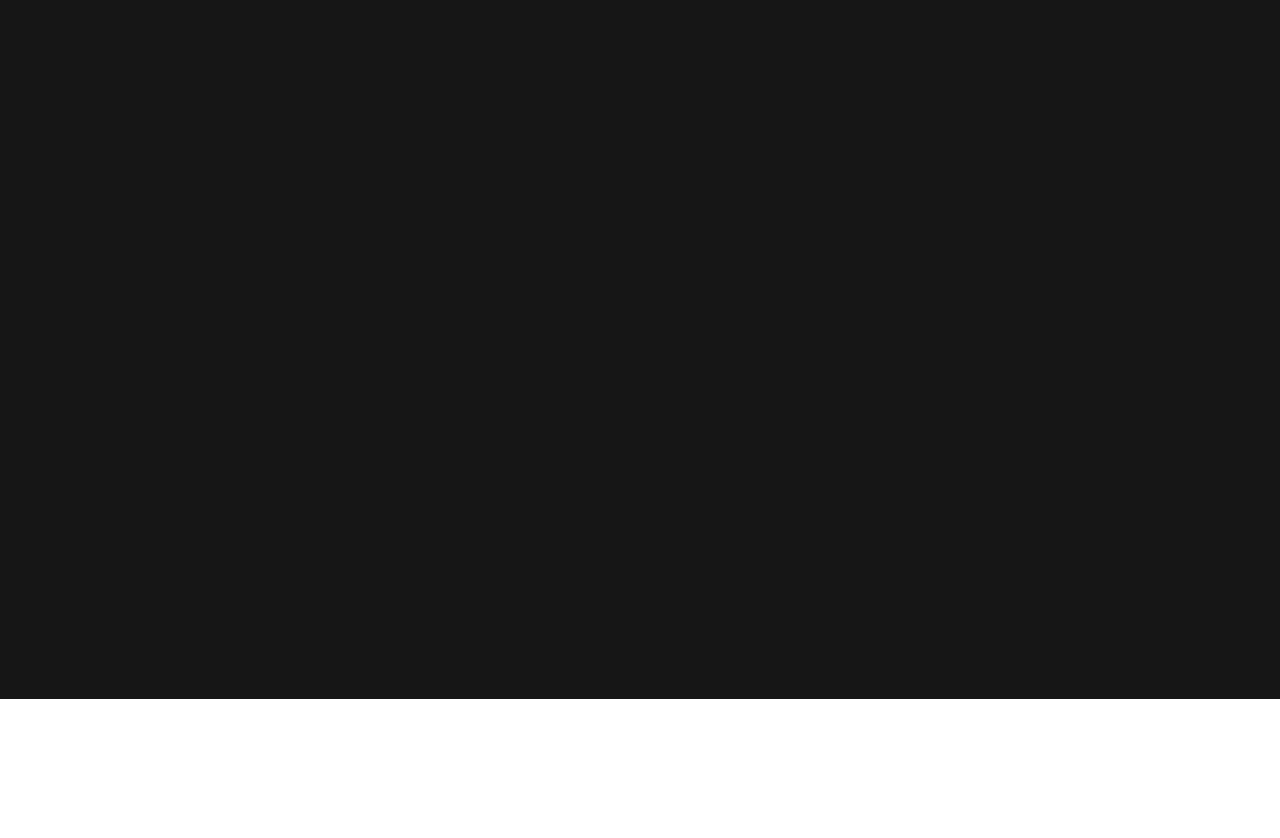
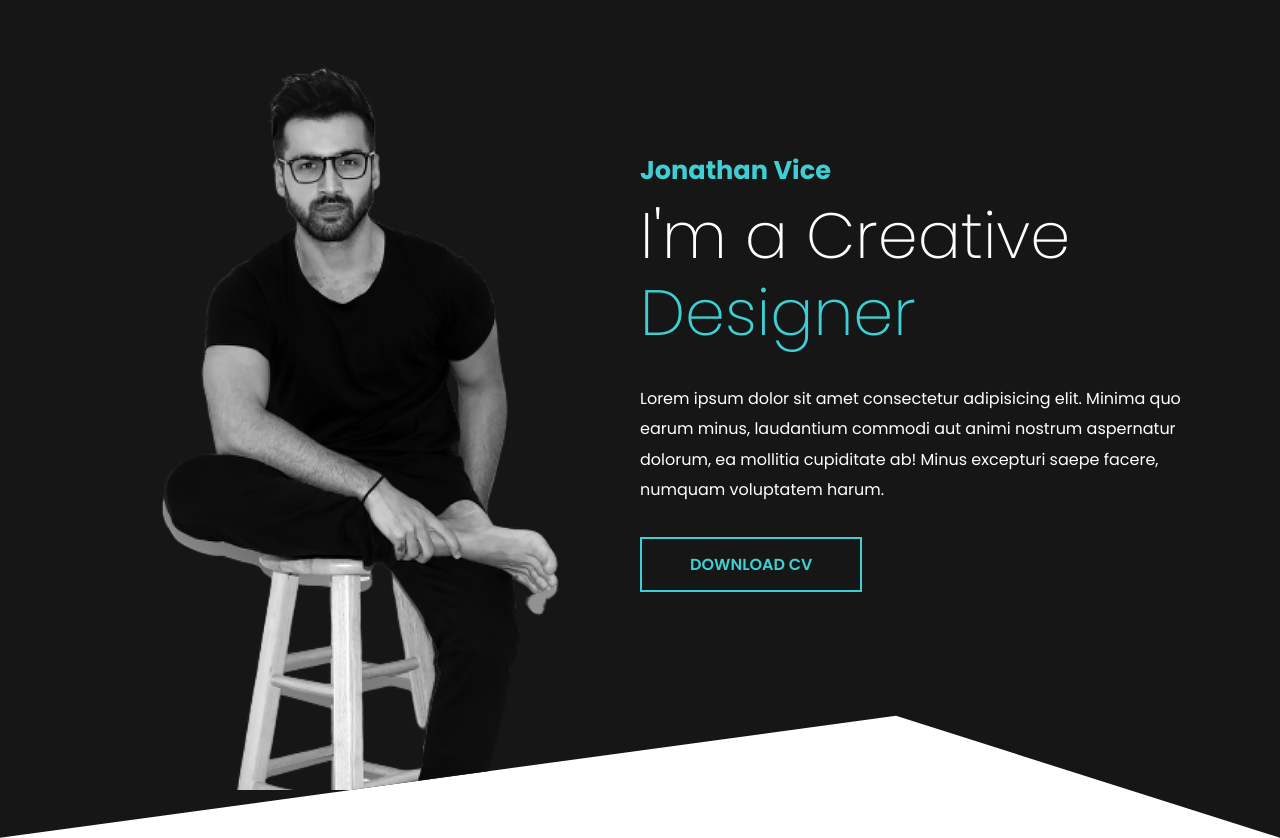
Before and after one commit to RippedKek/Portfolio-Website-1, a plain HTML site: page index.html in a window 1280 px wide. Shown: the part 101-939 px from the top of the page. Before the commit the page ends 800 px from the top, so only its background shows below. Drawn offline with Linux system fonts and the light colour scheme.

Commit message:
Hero Section Complete

```diff
--- a/index.html
+++ b/index.html
@@ -33,6 +33,22 @@
                     <button class="btn btn-primary">Contact</button>
                 </div>
             </nav>
+            <div class="hero flex items-center justify-between">
+                <div class="left flex-1 flex justify-center">
+                    <img src="./images/man.png" alt="Man">
+                </div>
+                <div class="right flex-1">
+                    <h6>Jonathan Vice</h6>
+                    <h1>I'm a Creative <span>Designer</span></h1>
+                    <p>Lorem ipsum dolor sit amet consectetur adipisicing elit. Minima quo earum minus, laudantium
+                        commodi aut animi nostrum aspernatur dolorum, ea mollitia cupiditate ab! Minus excepturi saepe
+                        facere, numquam voluptatem harum.
+                    </p>
+                    <div>
+                        <button class="btn btn-secondary">DOWNLOAD CV</button>
+                    </div>
+                </div>
+            </div>
         </div>
     </header>
 </body>
--- a/style.css
+++ b/style.css
@@ -21,7 +21,7 @@ body{
 
 header{
     background-color: var(--secondary);
-    height: 800px;
+    clip-path: polygon(0 0, 100% 0, 100% 100%, 70% 87%, 0 100%);
 }
 
 .container{
@@ -49,3 +49,38 @@ header nav{
 header nav .branding{
     margin-right: 3rem;;
 }
+
+.hero{
+    padding: 3rem 0;
+}
+
+.hero .left img{
+    width: 400px;
+}
+
+.hero .right{
+    color: var(--pure);
+    margin-top: -7rem;
+}
+
+.hero .right h6{
+    color: var(--primary);
+    font-size: 1.6rem;
+    margin-bottom: 0.5rem;
+}
+
+.hero .right h1{
+    font-size: 4rem;
+    font-weight: 200;
+    line-height: 1.2;
+    margin-bottom: 2rem;
+}
+
+.hero .right h1 span{
+    color: var(--primary);
+}
+
+.hero .right p{
+    line-height: 1.9;
+    margin-bottom: 2rem;
+}
--- a/utility.css
+++ b/utility.css
@@ -1,5 +1,9 @@
 .flex{
     display: flex;
+}
+
+.flex-1{
+    flex: 1;
 }
 
 .items-center{
@@ -8,6 +12,10 @@
 
 .justify-between{
     justify-content: space-between;
+}
+
+.justify-center{
+    justify-content: center;
 }
 
 .btn{
@@ -32,3 +40,15 @@
     border-color: var(--primary);
     color: var(--primary);
 }
+
+.btn-secondary{
+    background: transparent;
+    color: var(--primary);
+    border-color: var(--primary);
+    transition: all 300ms ease;
+}
+
+.btn-secondary:hover{
+    background-color: var(--primary);
+    color: var(--secondary);
+}
```
